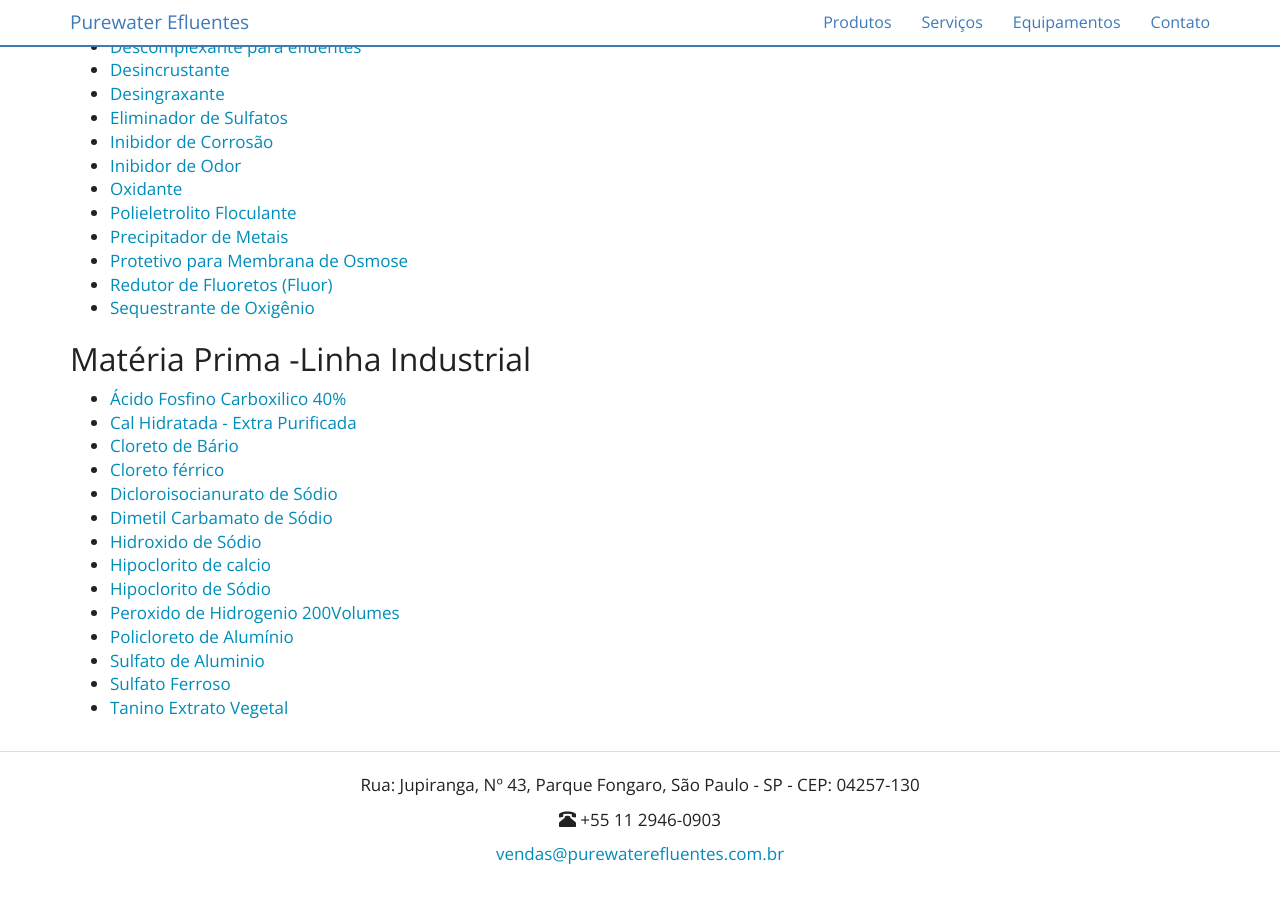
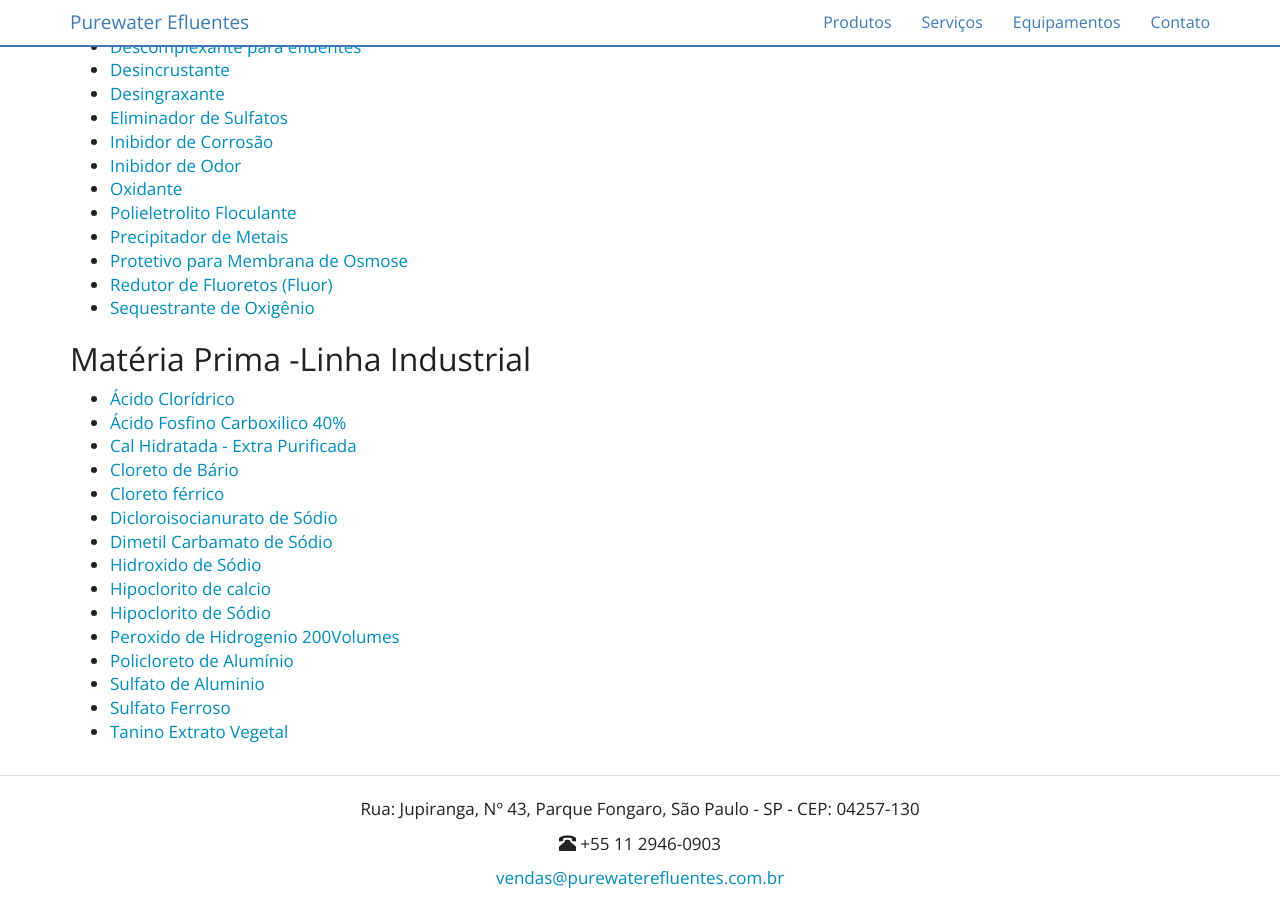
Before and after one commit to purewaterefluentes/purewaterefluentes.github.io, a Jekyll site: the page built from produtos/index.md, in a window 1280 px wide and 900 px high, scrolled down 675 px. Built offline with Jekyll 4.4.1, drawn with Linux system fonts in a browser that asks for light colours; nearby versions of some CDN libraries; library files that are not in the unit come from our copies; before the commit the page ends 1551 px from its top, so only the background shows below that.

Commit message:
Update index.md

```diff
--- a/produtos/index.md
+++ b/produtos/index.md
@@ -33,6 +33,7 @@
 
 ## Matéria Prima -Linha Industrial
 
+- [Ácido Clorídrico](acido-cloridrico.html)
 - [Ácido Fosfino Carboxilico 40%](acido-fosfino-carboxilico.html)
 - [Cal Hidratada - Extra Purificada](cal-hidratada.html)
 - [Cloreto de Bário](cloreto-de-bario.html)
```
